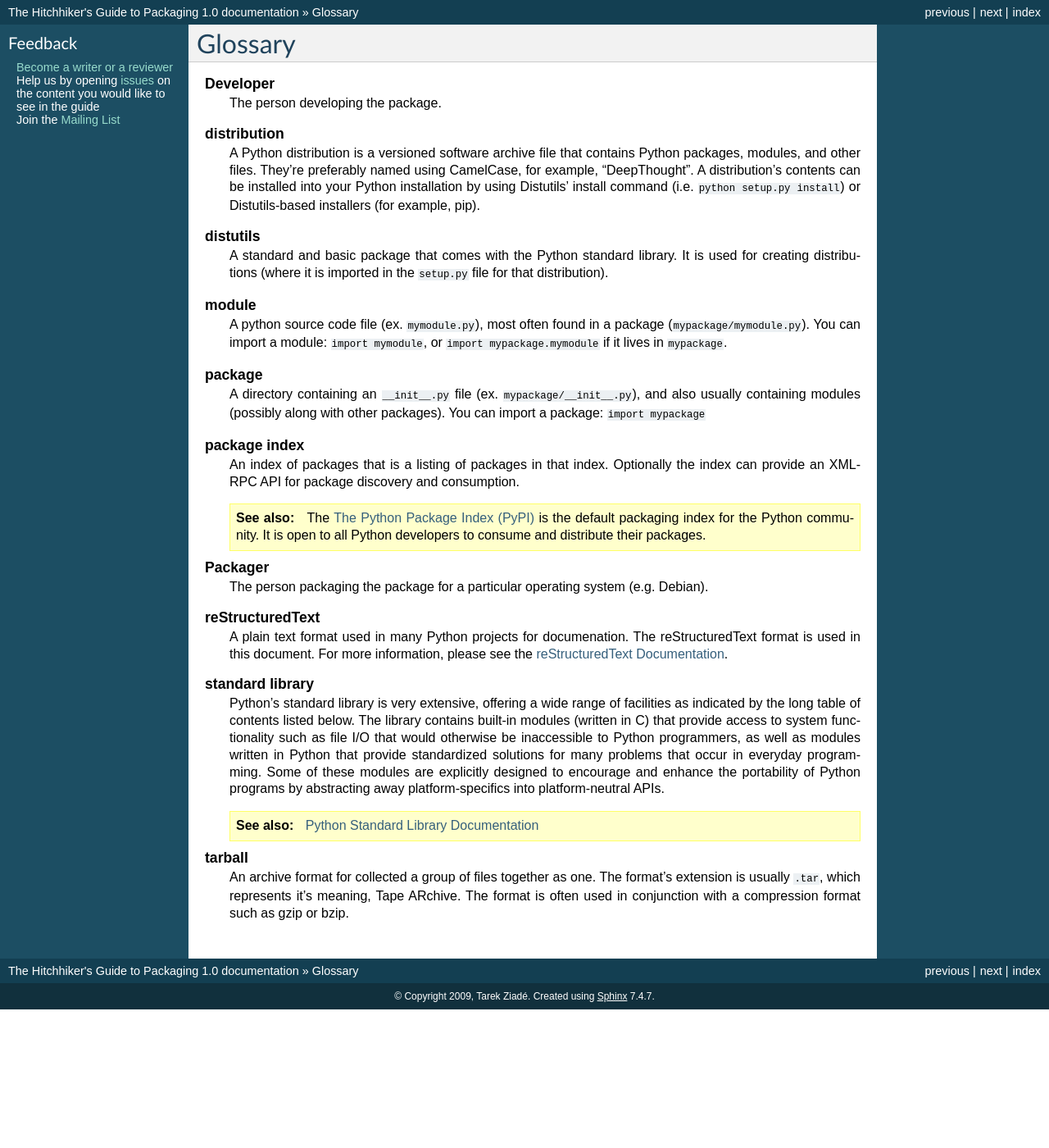
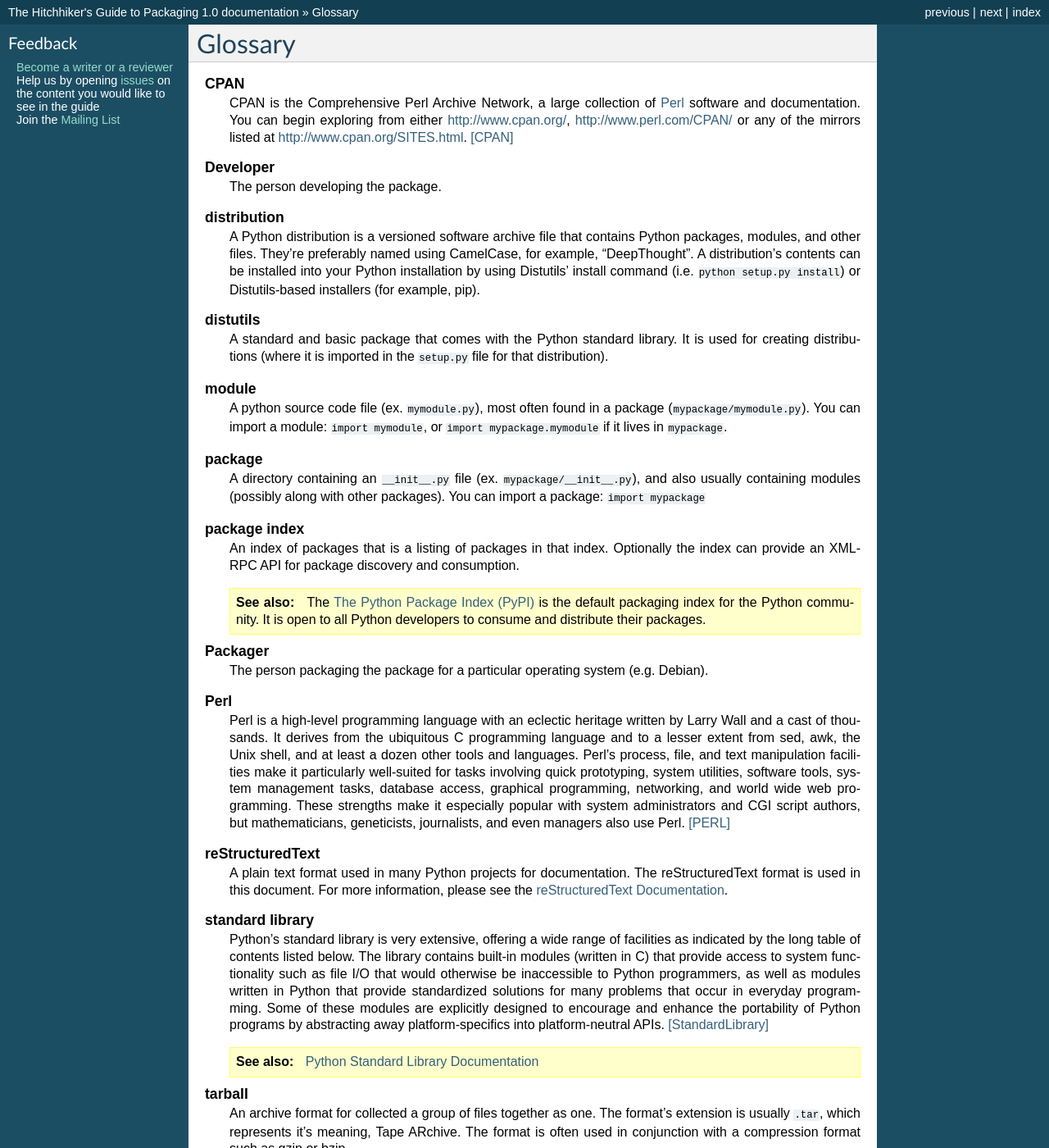
Before and after one commit to pypa/packaging.python.org, a Sphinx documentation site: the page built from source/glossary.txt, in a window 1280 px wide and 1400 px high. Shown: the whole window at 82% size. Built offline with Sphinx 7.4.7, drawn with Linux system fonts in a browser that asks for light colours; some of the changed text lies outside the part shown.

Commit message:
Added some terms and attempted to cite the definitions.

```diff
--- a/source/glossary.txt
+++ b/source/glossary.txt
@@ -3,6 +3,9 @@ Glossary
 ========
 
 .. glossary::
+
+   CPAN
+       CPAN is the Comprehensive Perl Archive Network, a large collection of :term:`Perl` software and documentation. You can begin exploring from either http://www.cpan.org/, http://www.perl.com/CPAN/ or any of the mirrors listed at http://www.cpan.org/SITES.html. [CPAN]_
 
    Developer
        The person developing the package.
@@ -43,8 +46,11 @@ Glossary
        The person packaging the package for a particular operating system
        (e.g. Debian).
 
+   Perl
+       Perl is a high-level programming language with an eclectic heritage written by Larry Wall and a cast of thousands. It derives from the ubiquitous C programming language and to a lesser extent from sed, awk, the Unix shell, and at least a dozen other tools and languages. Perl's process, file, and text manipulation facilities make it particularly well-suited for tasks involving quick prototyping, system utilities, software tools, system management tasks, database access, graphical programming, networking, and world wide web programming. These strengths make it especially popular with system administrators and CGI script authors, but mathematicians, geneticists, journalists, and even managers also use Perl. [PERL]_
+
    reStructuredText
-       A plain text format used in many Python projects for documenation. The
+       A plain text format used in many Python projects for documentation. The
        reStructuredText format is used in this document. For more information,
        please see the `reStructuredText Documentation
        <http://docutils.sourceforge.net/rst.html>`_.
@@ -58,9 +64,7 @@ Glossary
        that provide standardized solutions for many problems that occur in
        everyday programming. Some of these modules are explicitly designed to
        encourage and enhance the portability of Python programs by abstracting
-       away platform-specifics into platform-neutral APIs.
-
-       .. The above was extracted from the `standard library documentation <http://docs.python.org/library/>`_
+       away platform-specifics into platform-neutral APIs. [StandardLibrary]_
 
        .. seealso:: `Python Standard Library Documentation <http://docs.python.org/library/>`_
 
@@ -69,3 +73,10 @@ Glossary
        format's extension is usually ``.tar``, which represents it's meaning,
        Tape ARchive. The format is often used in conjunction with a
        compression format such as gzip or bzip.
+
+Citations
+---------
+
+.. [CPAN] `What is CPAN? <http://www.cpan.org/misc/cpan-faq.html#What_is_CPAN>`_
+.. [PERL] `What is Perl? <http://www.cpan.org/misc/cpan-faq.html#What_is_Perl>`_
+.. [StandardLibrary] `Python Standard Library Documentation <http://docs.python.org/library/>`_
```
